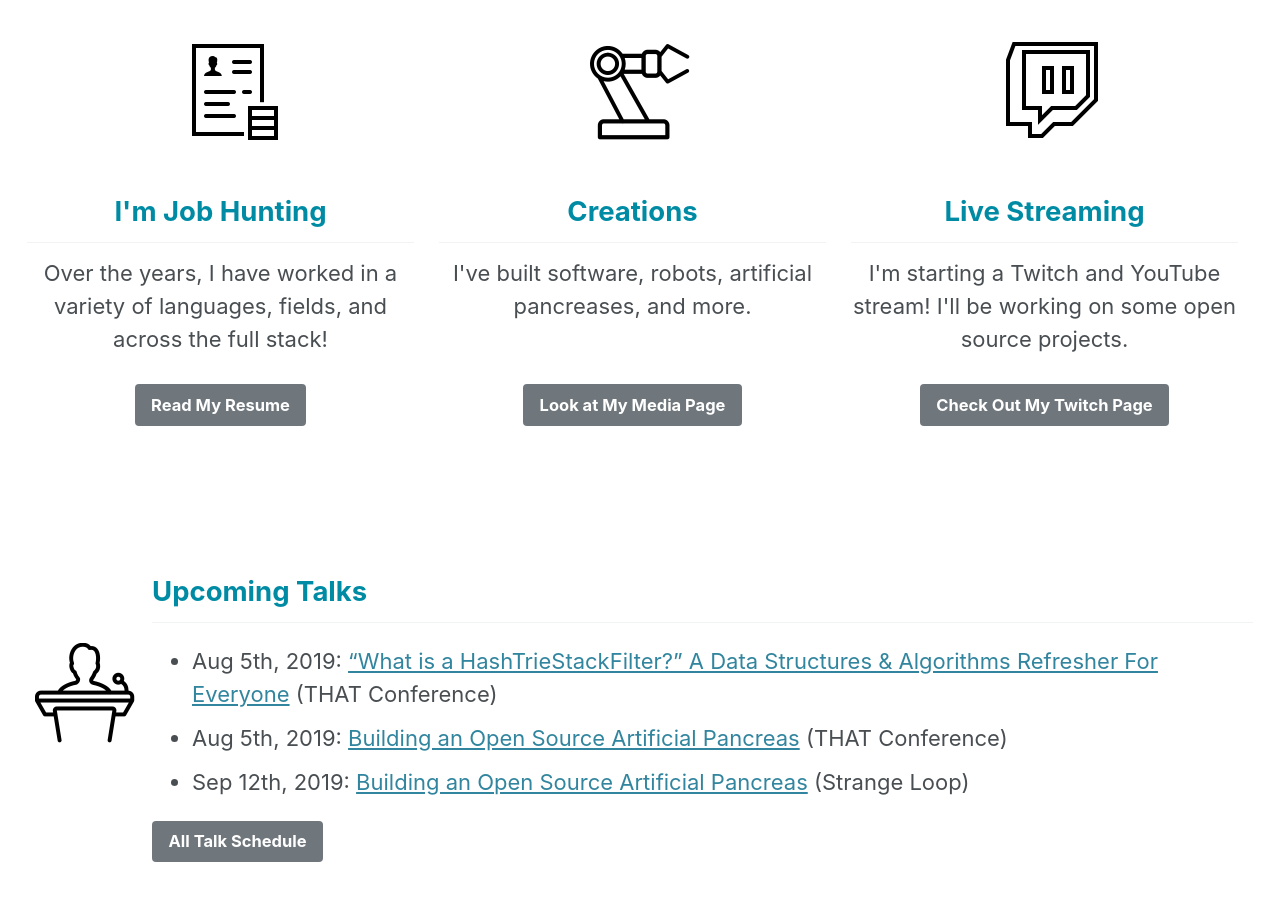
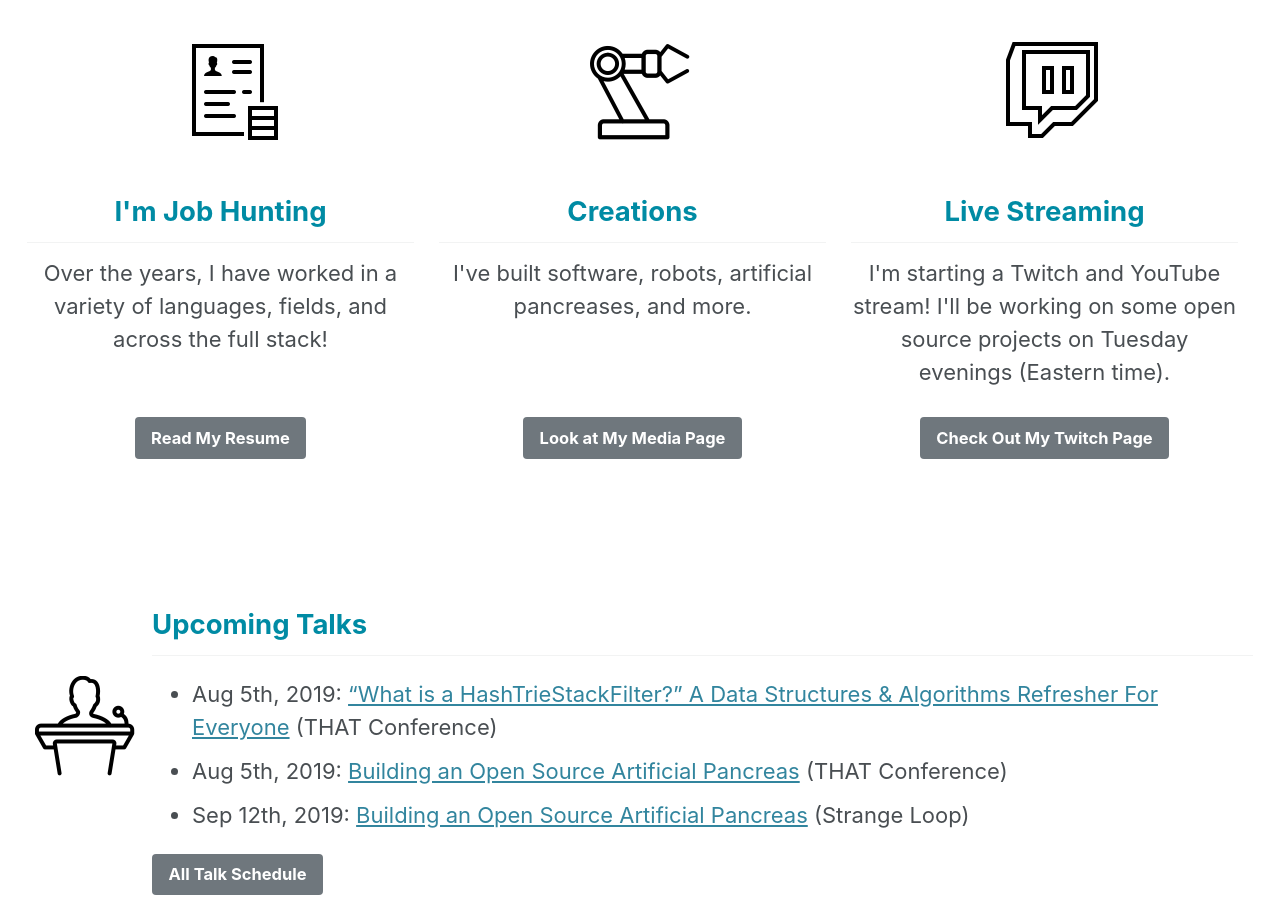
Before and after one commit to geekygirlsarah/geekygirlsarah.com, a Jekyll site: the page built from index.html, in a window 1280 px wide and 900 px high, scrolled down 738 px. Built offline with Jekyll 4.4.1, drawn with Linux system fonts in a browser that asks for light colours; cached includes are drawn as plain includes; nearby versions of some CDN libraries; the list of posts is cut into pages by our own code; comment, search, counter and statistics services are not loaded.

Commit message:
Update home page to commit to doing Twitch

```diff
--- a/index.html
+++ b/index.html
@@ -58,7 +58,7 @@ intro:
     </div>
     <div class="home_feature_table_cell_third">
       <h2>Live Streaming</h2>
-      <p>I'm starting a Twitch and YouTube stream! I'll be working on some open source projects.</p>
+      <p>I'm starting a Twitch and YouTube stream! I'll be working on some open source projects on Tuesday evenings (Eastern time).</p>
     </div>
   </div>
   <div class="home_feature_table_row">
```
